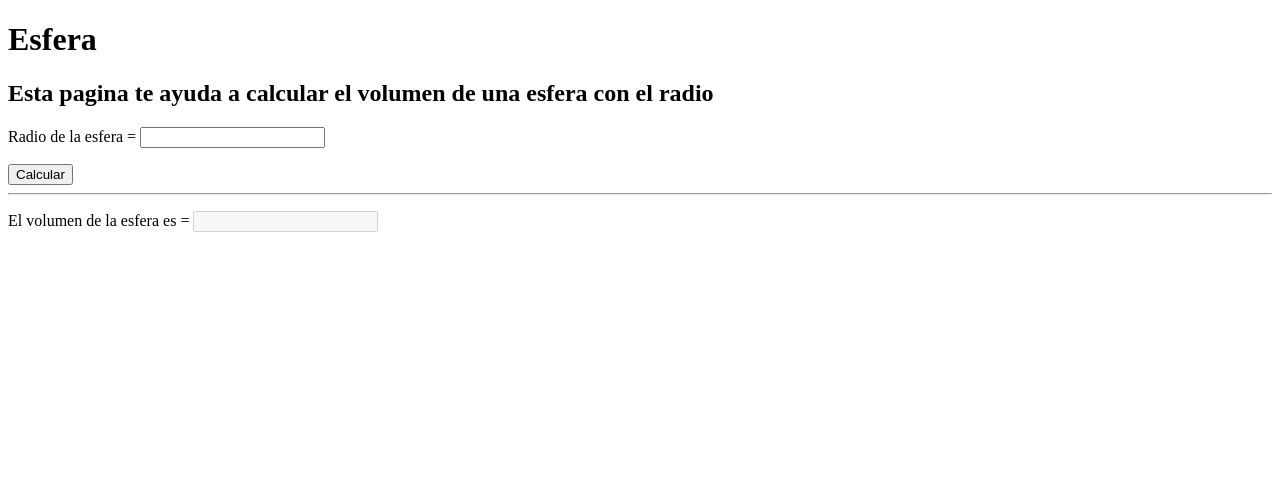
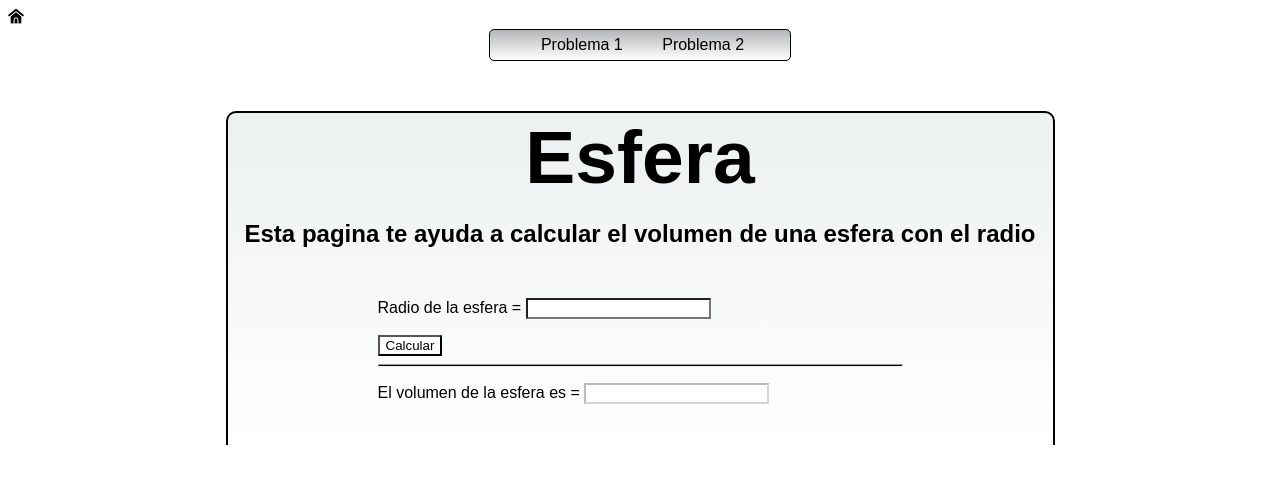
Before and after one commit to Reico5/PracticaGithub, a plain HTML site: page Ejercicio_1/problema_1.html in a window 1280 px wide. Drawn offline with Linux system fonts and the light colour scheme.

Commit message:
Se agrego estilo a la pagina ejercicio 1

```diff
--- a/Ejercicio_1/problema_1.css
+++ b/Ejercicio_1/problema_1.css
@@ -0,0 +1,94 @@
+a
+{
+	text-decoration: none;
+	color: #000000;
+}
+
+body
+{
+	font-family: arial;
+}
+
+hr
+{
+	background-color: #000000;
+	height: 1px;
+}
+
+input
+{
+	background-color: white;
+}
+
+.navegacion
+{
+	margin-top: 55px;
+	display: flex;
+	justify-content: center;
+	align-items: center;
+	margin-left: auto;
+	margin-right: auto;
+	margin-top: 1px;
+	width: 300px;
+	height: 30px;
+	border: #000000 1.5px solid;
+	border-radius: 5px;
+	background: linear-gradient(to bottom, #B3B6B7, #FFFFFF);
+}
+
+.navegacion li
+{
+	display: inline;
+	list-style-type: none;
+	color: #000000;
+	margin-right: 35px;
+}
+
+.navegacion li:hover
+{
+	display: inline;
+	list-style-type: none;
+	background-color: #7B7D7D;
+	margin-right: 35px;
+}
+
+.contenido
+{
+	margin-top: 50px;
+	margin-left: auto;
+	margin-right: auto;
+	border-top: #000000 2px solid;
+	border-left: #000000 2px solid;
+	border-right: #000000 2px solid;
+	border-top-left-radius: 10px;
+	border-top-right-radius: 10px;
+	width: 825px;
+	background: linear-gradient(to bottom, #ECF0F1 , #FFFFFF);
+}
+
+.contenido h1
+{
+	text-align: center;
+	font-size: 75px;
+	margin-top: 1px;
+	margin-bottom: 1px;
+}
+
+.contenido h2
+{
+	text-align: center;
+}
+
+.operaciones
+{
+	margin-left: 150px;
+	margin-right: 150px;
+	margin-top: 50px;
+	padding-bottom: 25px;
+}
+
+
+#process:hover
+{
+	cursor: pointer;
+}
--- a/Ejercicio_1/problema_1.html
+++ b/Ejercicio_1/problema_1.html
@@ -1,18 +1,29 @@
 <!DOCTYPE html>
 <html>
 <head>
+	<link rel="stylesheet" type="text/css" href="problema_1.css">
 	<title>Problema 1</title>
 </head>
 
 <body>
+		<a href="../index.html"><img src="casa-de-perro.png"></a>
+		<nav class="navegacion">
+			<ul>
+				<li><a href="#">Problema 1</a></li>
+				<li><a href="../Ejercicio_2/problema_2.html">Problema 2</a></li>
+			</ul>
+		</nav>
+
+		<div class="contenido">
 			<h1>Esfera</h1>
 			<h2>Esta pagina te ayuda a calcular el volumen de una esfera con el radio</h2>
-
+			<div class="operaciones">
 				<p>Radio de la esfera = <input type="number" id="radio"></p>
 				<input type="button" id="process" value="Calcular">
 				<hr>
-
 				<p>El volumen de la esfera es = <input type="text" id="resultado" disabled></p>
+			</div>
+		</div>
 
 		<script type="text/javascript" src="problema_1.js"></script>
 </body>
```
Also changed, not shown: Ejercicio_1/casa-de-perro.png (added). Lines whose indentation alone changed are shown as unchanged.
